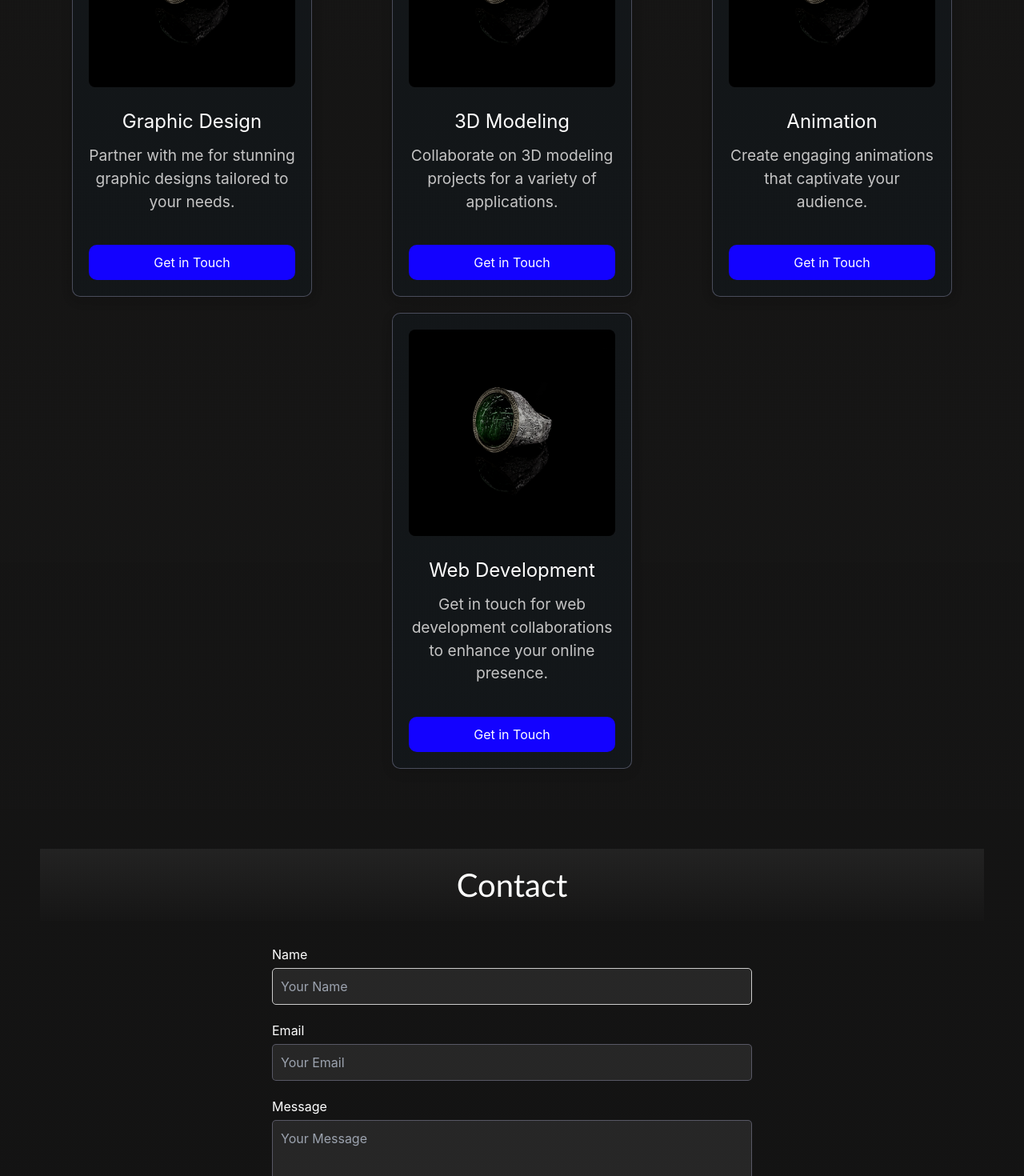
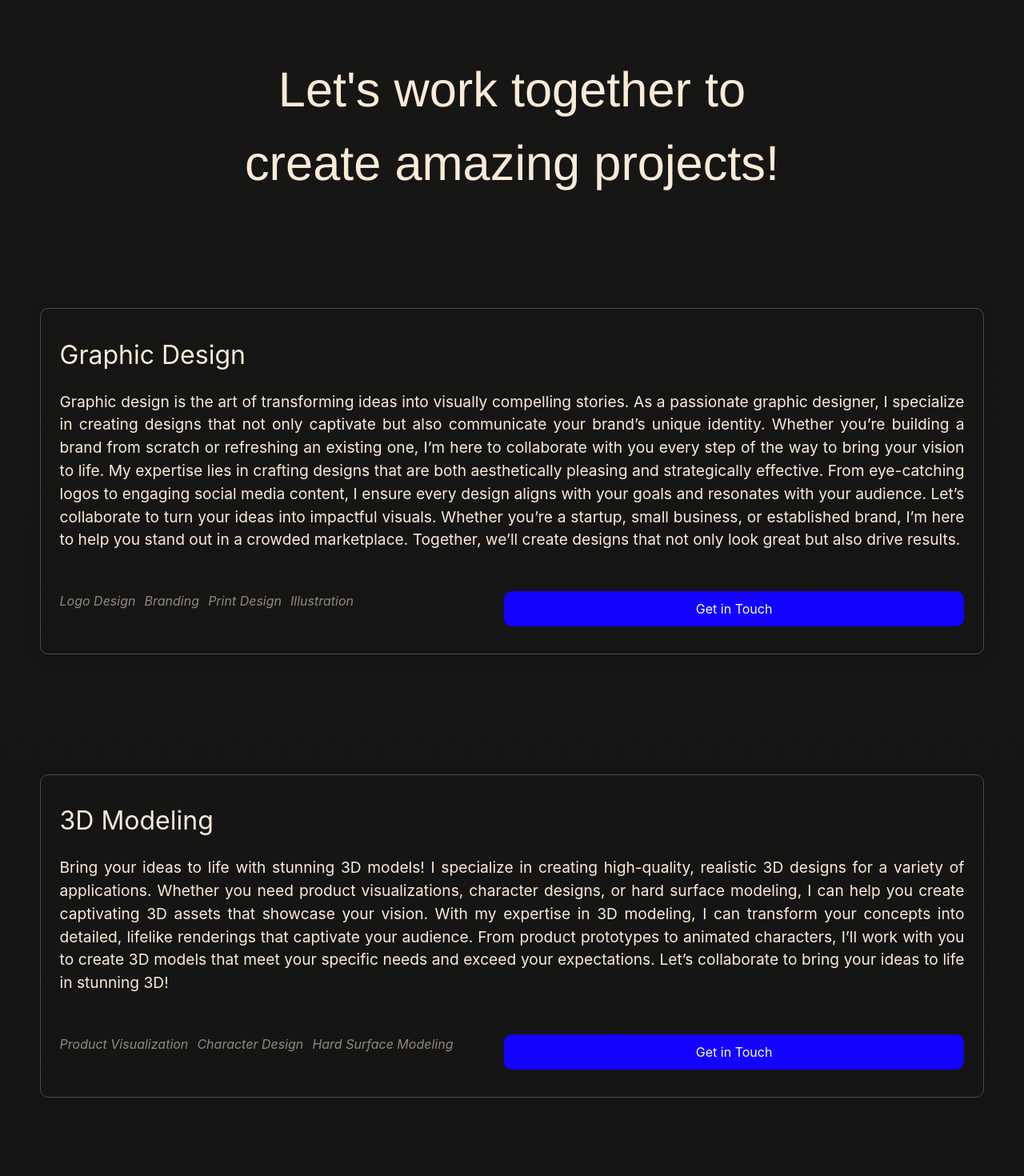
Before and after one commit to RyanHasanSunny/repo, a React (Create React App) app: page / in a window 1280 px wide. Shown: the part 1380-2850 px from the top of the page at 80% size. Built offline with nearby package versions, Linux system fonts and the light colour scheme; no server answers; the database is empty.

Commit message:
new update fixed landing page

```diff
--- a/src/Styles/Collaboration.css
+++ b/src/Styles/Collaboration.css
@@ -1,27 +1,28 @@
 .collaboration {
+  margin-top: 50vh;
     padding: 50px;
-    background: linear-gradient(180deg, rgba(255, 255, 255, 0),rgba(43, 43, 43, 0.062));
+    width: 100%;
     text-align: center;
-    animation: appear forwards;
-    animation-timeline: view();
-    animation-range: entry 0;
+    display: flex;
+    flex-direction: column;
   }
 
 
   .collaboration h2 {
-    font-size: 2.5rem;
+    font-family: 'Franklin Gothic Medium', 'Arial Narrow', Arial, sans-serif;
+    font-size: 46pt;
     margin-bottom: 20px;
-    color: #ffffff; /* Main accent color */
-    background: linear-gradient(180deg, rgba(255, 255, 255, 0.062),rgba(43, 43, 43, 0.062));
+    color: antiquewhite; /* Main accent color */
     padding-block: 15px;
   }
 
 
   .collaboration-grid {
     display: flex;
+    flex-direction: column;
     flex-wrap: wrap;
     justify-content: space-between;
     justify-items: center;
-    gap: 20px; /* Space between cards */
-    margin: 0 auto; /* Center the grid */
+    gap: 100px; /* Space between cards */
+    margin-top: 50px; /* Center the grid */
   }
--- a/src/Styles/CollaborationItem.css
+++ b/src/Styles/CollaborationItem.css
@@ -3,52 +3,105 @@
   .collaboration p {
     font-size: 1.2rem;
     margin-bottom: 40px;
-    color: #c5c5c5; /* Darker text for contrast */
+    text-align: justify;
+    color:antiquewhite; /* Darker text for contrast */
   }
 
 
   .collaboration-card {
     border: 1px solid #d0d3ff49;
-    background-color:#05335215;
+
     border-radius: 10px; /* Rounded corners */
-    max-width: 300px;
+    max-width: 100%;
+    height: fit-content;
+    overflow: hidden;
     box-shadow: 0 4px 15px rgba(0, 0, 0, 0.1); /* Soft shadow */
-    padding: 20px;
-    justify-items: center;
+
     display: flex;
+    flex-direction: row;
+    justify-content: space-between;
+    text-align: center; /* Align text to the left */
+
+
+  }
+
+  .collaboration-text {
+    display: flex;
+    width: 100%;
     flex-direction: column;
+    gap: 10px;
+    padding: 2%;
     justify-content: space-around;
-    text-align: center; /* Align text to the left */
-    transition: transform 0.3s ease; /* Animation for hover */
-    animation: appear ease-in;
-    animation-timeline: view();
-    animation-range: entry 0;
+    text-align: right;
   }
 
   .collaboration-card:hover {
     transform: translateY(-5px); /* Slight lift on hover */
   }
 
+  .collaboration-imageholder{
+  width: 40%;
+  position: relative; /* To contain the image absolutely */
+  overflow: hidden;
+  margin: 2%;
+  }
+
   .collaboration-image {
-    max-width: 100%; /* Responsive image */
-    border-radius: 8px; /* Rounded corners for images */
-    margin-bottom: 15px; /* Space between image and text */
+    position: absolute;
+    top: 0;
+    left: 0;
+    width: 100%;
+    height: 100%;
+    object-fit: cover; /* Maintain aspect ratio */
+    transition: transform 0.4s ease-out;
   }
 
   .collaboration-title {
-    font-size: 1.5rem; /* Title font size */
-    color: #ffffff; /* Darker text color */
+    text-align: left; /* Align text to the left */
+    font-size: 2rem; /* Title font size */
+    color: antiquewhite; /* Darker text color */
     margin-bottom: 10px; /* Space below title */
   }
 
   .collaboration-description {
+
     font-size: 1rem; /* Description font size */
     color: #666; /* Lighter text color for description */
     margin-bottom: 15px; /* Space below description */
+
   }
 
+  .collaboration-services_button {
+    justify-content: space-between;
+    justify-items: center;
+    display: flex;
+    flex-direction: row;
+  }
+
+
+  .services-list {
+    display: flex;
+    width: 100%;
+    flex-wrap: wrap;
+    gap: 2%;
+    text-align: left;
+    font-size: 12pt; /* Description font size */
+    color: rgb(145, 136, 124); /* Lighter text color for description */
+    margin-bottom: 15px; /* Space below description */
+
+  }
+
+  .services-list li {
+    margin-bottom: 15px; /* Space below description */
+    font-style: italic;
+
+  }
   .collaboration-button {
+    position: relative;
     display: inline-block;
+    height: max-content;
+    width: 100%;
+    text-align: center;
     padding: 10px 20px;
     background-color: #1302ff; /* Button background */
     color: #fff; /* Button text color */
--- a/src/Styles/Contact.css
+++ b/src/Styles/Contact.css
@@ -1,28 +1,52 @@
-.contact {
+#contact {
     padding: 50px;
-    background-color: rgba(43, 43, 43, 0.062);
-    animation: appear ease-in;
-    animation-timeline: view();
-    animation-range: entry 0;
+    width: 100%;
+    display: flex;
+    flex-direction: row;
+    justify-content: space-around;
   }
 
-  .contact h2 {
 
-    text-align: center;
-    margin-bottom: 30px;
+  .contact-Content {
+    display: flex;
+    flex-direction: row;
+    justify-content: space-around;
+    align-items: center;
+    gap: 100px;
+    width: 100%;
+    overflow: hidden;
+    cursor: none;
+  }
+
+  .contact-info {
+    display: flex;
+    flex-direction: column;
+    justify-content: space-around;
+    align-items: center;
+    gap: 20px;
+    width: 100%;
+    overflow: hidden;
+    cursor: none;
+  }
+
+  .contact h3 {
     font-size: 2.5rem;
-    color: #ffffff;
-    background: linear-gradient(180deg, rgba(255, 255, 255, 0.062),rgba(43, 43, 43, 0.062));
+    color: antiquewhite;
+    padding-block: 15px;
+
+  }
+
+  .contact p {
+    font-size: 12pt;
+    color: antiquewhite;
     padding-block: 15px;
 
   }
 
   .contact-form {
-    animation: appear linear;
-    animation-timeline: view();
-    animation-range: entry 0;
-    max-width: 600px;
+    max-width: 100%;
     margin: 0 auto;
+
   }
 
   .form-group {
--- a/src/components/AdminPanel.js
+++ b/src/components/AdminPanel.js
@@ -34,7 +34,6 @@ const AdminPanel = ({ setIsAuthenticated }) => {
         setIsAuthenticated(true);
       } else {
         setIsAuthenticated(false);
-
       }
     });
 
--- a/src/components/Collaboration.js
+++ b/src/components/Collaboration.js
@@ -1,47 +1,46 @@
 import React from 'react';
 import '../Styles/Collaboration.css';
 import CollaborationItem from '../components/CollaborationItem';
-import Item1 from '../assets/ring2.png'
-import Item2 from '../assets/ring2.png'
-import Item3 from '../assets/ring2.png'
-import Item4 from '../assets/ring2.png'
-
-
+import Item1 from '../assets/ring2.png';
+import Item2 from '../assets/ring2.png';
+import Item3 from '../assets/ring2.png';
+import Item4 from '../assets/ring2.png';
 
 const Portfolio = () => {
   const collaborationItems = [
     {
       id: 1,
-          image: Item1, // Replace with your image link
+      image: Item1,
       title: 'Graphic Design',
-          description: 'Partner with me for stunning graphic designs tailored to your needs.',
+      description: 'Graphic design is the art of transforming ideas into visually compelling stories. As a passionate graphic designer, I specialize in creating designs that not only captivate but also communicate your brand’s unique identity. Whether you’re building a brand from scratch or refreshing an existing one, I’m here to collaborate with you every step of the way to bring your vision to life. My expertise lies in crafting designs that are both aesthetically pleasing and strategically effective. From eye-catching logos to engaging social media content, I ensure every design aligns with your goals and resonates with your audience. Let’s collaborate to turn your ideas into impactful visuals. Whether you’re a startup, small business, or established brand, I’m here to help you stand out in a crowded marketplace. Together, we’ll create designs that not only look great but also drive results.',
+      services: ['Logo Design', 'Branding', 'Print Design', 'Illustration'],
     },
     {
       id: 2,
-          image: Item2, // Replace with your image link
+      image: Item2,
       title: '3D Modeling',
-          description: 'Collaborate on 3D modeling projects for a variety of applications.',
+      description: 'Bring your ideas to life with stunning 3D models! I specialize in creating high-quality, realistic 3D designs for a variety of applications. Whether you need product visualizations, character designs, or hard surface modeling, I can help you create captivating 3D assets that showcase your vision. With my expertise in 3D modeling, I can transform your concepts into detailed, lifelike renderings that captivate your audience. From product prototypes to animated characters, I’ll work with you to create 3D models that meet your specific needs and exceed your expectations. Let’s collaborate to bring your ideas to life in stunning 3D!',
+      services: ['Product Visualization', 'Character Design', 'Hard Surface Modeling'],
     },
     {
       id: 3,
-          image: Item3, // Replace with your image link
+      image: Item3,
       title: 'Animation',
-          description: 'Create engaging animations that captivate your audience.',
+      description: 'Create engaging animations that captivate your audience. As an experienced animator, I specialize in bringing stories to life through motion graphics, 3D animation, and visual effects. Whether you need an explainer video, a product demo, or a promotional animation, I can help you create compelling visuals that resonate with your audience. With my expertise in animation, I can transform your ideas into dynamic, eye-catching videos that convey your message effectively. From concept development to final delivery, I’ll work with you every step of the way to ensure your animation meets your goals and exceeds your expectations. Let’s collaborate to create animations that inspire, inform, and entertain!',
+      services: ['Motion Graphics', '3D Animation', 'Visual Effects'],
     },
     {
       id: 4,
-          image: Item4, // Replace with your image link
+      image: Item4,
       title: 'Web Development',
-          description: 'Get in touch for web development collaborations to enhance your online presence.',
+      description: 'Get in touch for web development collaborations to enhance your online presence and reach your target audience. I specialize in creating custom websites that are tailored to your unique needs and goals. Whether you need a simple landing page, a complex e-commerce site, or a dynamic web application, I can help you bring your vision to life. With my expertise in web development, I can create responsive, user-friendly websites that engage your audience and drive conversions. From front-end design to back-end development, I’ll work with you to build a website that reflects your brand and delivers a seamless user experience. Let’s collaborate to create a website that sets you apart from the competition and helps you achieve your online goals.',
+      services: ['React.js', 'Next.js', 'UI/UX Design', 'API Integration'],
     },
   ];
 
-
-
   return (
     <section className="collaboration">
-      <h2>Collaboration</h2>
-      <p>Let's work together to create amazing projects!</p>
+      <h2>Let's work together to <br /> create amazing projects!</h2>
       <div className="collaboration-grid">
         {collaborationItems.map(item => (
           <CollaborationItem
@@ -49,6 +48,7 @@ const Portfolio = () => {
             image={item.image}
             title={item.title}
             description={item.description}
+            services={item.services}
           />
         ))}
       </div>
--- a/src/components/CollaborationItem.js
+++ b/src/components/CollaborationItem.js
@@ -1,17 +1,29 @@
 import React from 'react';
 import '../Styles/CollaborationItem.css';
 
-const CollaborationItem = ({ image, title, description }) => {
+const CollaborationItem = ({ image, title, description, services }) => {
   return (
-      <div className="collaboration-grid">
-          <div className="collaboration-card">
-            <img src={image} alt={title} className="collaboration-image" />
-            <h3 className="collaboration-title">{title}</h3>
-            <p className="collaboration-description">{description}</p>
-            <a href="#contact" className="collaboration-button">Get in Touch</a>
-          </div>
+    <div className="collaboration-grid">
+      <div className="collaboration-card">
 
+        <div className="collaboration-text">
+          <h3 className="collaboration-title">{title}</h3>
+          <p className="collaboration-description">{description}</p>
+
+          <div className="collaboration-services_button">
+
+          {services && (
+        <ul className="services-list">
+          {services.map((service, index) => (
+            <li key={index}>{service}</li>
+          ))}
+        </ul>
+      )}
+          <a href="#contact" className="collaboration-button">Get in Touch</a>
+        </div>
+        </div>
       </div>
+    </div>
   );
 };
 
--- a/src/components/Contact.js
+++ b/src/components/Contact.js
@@ -4,7 +4,22 @@ import '../Styles/Contact.css';
 const Contact = () => {
   return (
     <section className="contact">
-      <h2>Contact</h2>
+
+<div className="contact-Content">
+      <div className="contact-info">
+        <h3>Contact Information</h3>
+        <p>
+          <strong>Address:</strong> 1234 Street Name, City Name, United States  <br />
+          <strong>Phone:</strong> +123 456 7890 <br />
+          <strong>Email:</strong>
+        </p>
+      </div>
+      <div className="Massage-send">
+      <h2>Send a Message</h2>
+      <p>
+        Lorem ipsum dolor sit amet, consectetur adipiscing elit. Nullam
+        consectetur mauris sed, et consectetur elit. Nullam consectetur mauris
+        sed, et consectetur elit. </p>
       <form className="contact-form">
         <div className="form-group">
           <label htmlFor="name">Name</label>
@@ -23,6 +38,8 @@ const Contact = () => {
 
         <button type="submit" className="submit-btn">Send Message</button>
       </form>
+      </div>
+      </div>
     </section>
   );
 };
```
Also changed, not shown: src/Styles/AdminLogin.css (+10 -0 lines), src/components/AdminLogin.js (+44 -7 lines). Lines whose indentation alone changed are shown as unchanged.
